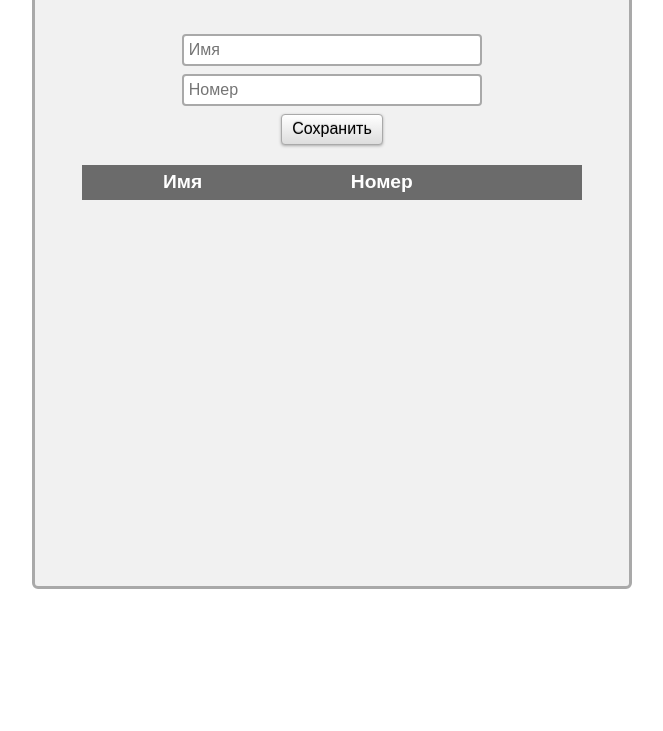
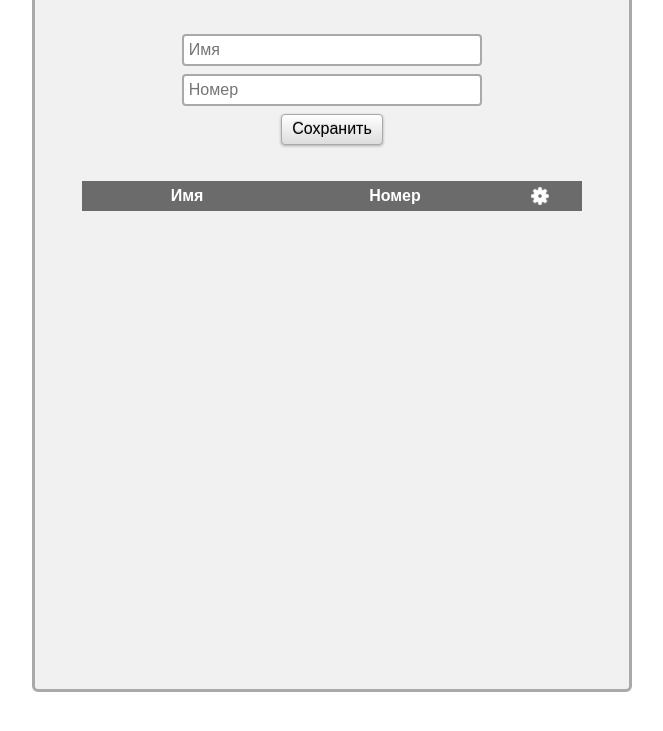
Before and after one commit to Murashchenko/phone-book, a plain HTML site: page index.html in a window 1280 px wide. Shown: the part 159-890 px from the top of the page, without its empty margins (308-971 px from the left). Before the commit the page ends 800 px from the top, so only its background shows below. Drawn offline with Linux system fonts and the light colour scheme.

Commit message:
layout bugs fixed, table overflow bug fixed

```diff
--- a/css/style.less
+++ b/css/style.less
@@ -4,17 +4,14 @@
 @gray2: #6b6b6b;
 
 html {
+  display: table;
   width: 100%;
-  height: 1px;
-  min-height: 100%;
+  height: 100%;
 }
 
 body {
-  .bxz(border-box);
-  width: 100%;
-  height: 1px;
-  min-height: 100%;
-  min-width: 300px;
+  height: 100%;
+  min-width: 292px;
   padding: 4%;
   border-bottom: 1px solid #ffffff;
   font: 1em 'Century Gothic', Futura, Arial, sans-serif;
@@ -25,7 +22,7 @@ body {
   width: 100%;
   min-height: 100%;
   max-width: 600px;
-  min-width: 300px;
+  min-width: 280px;
 
   border: 3px solid @gray;
   margin: 0 auto;
@@ -82,23 +79,23 @@ body {
 
 .contacts {
   border-collapse: collapse;
+  table-layout: fixed;
   width: 100%;
+  margin-top: 1em;
 
   &__headers {
     th {
-      width: 40%;
       border: 2px solid @gray2;
       padding: .25em .65em;
-      font-size: 1.2em;
       background: @gray2;
       color: #fff;
     }
 
     th:last-child {
-      background: @gray2 url('../imgs/3.png') no-repeat 50% 50%;
+      background: @gray2 url('../imgs/settings.png') no-repeat 50% 50%;
       background-size: contain;
       padding: 0;
-      width: auto;
+      width: 80px;
       text-indent: -10000px;
     }
   }
@@ -106,6 +103,9 @@ body {
   &__item td{
     border: 2px solid @gray2;
     padding: .25em .65em;
+    word-wrap: break-word;
+    overflow-wrap: break-word;
+
 
     &:last-child {
       padding: 0.4em;
```
Also changed, not shown: css/style.css.
